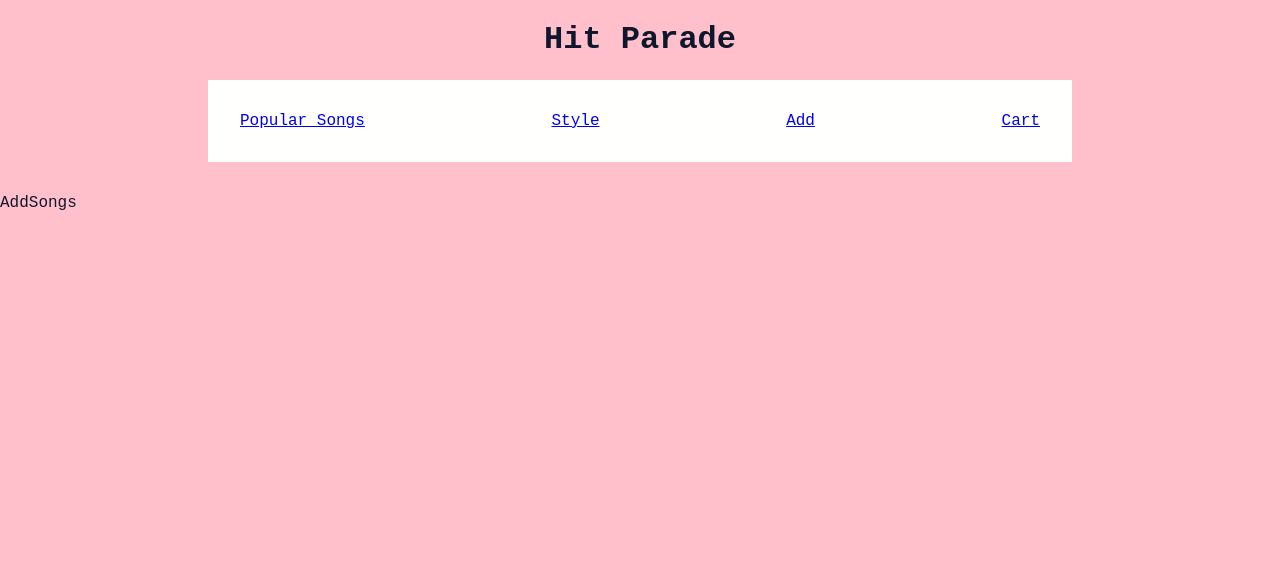
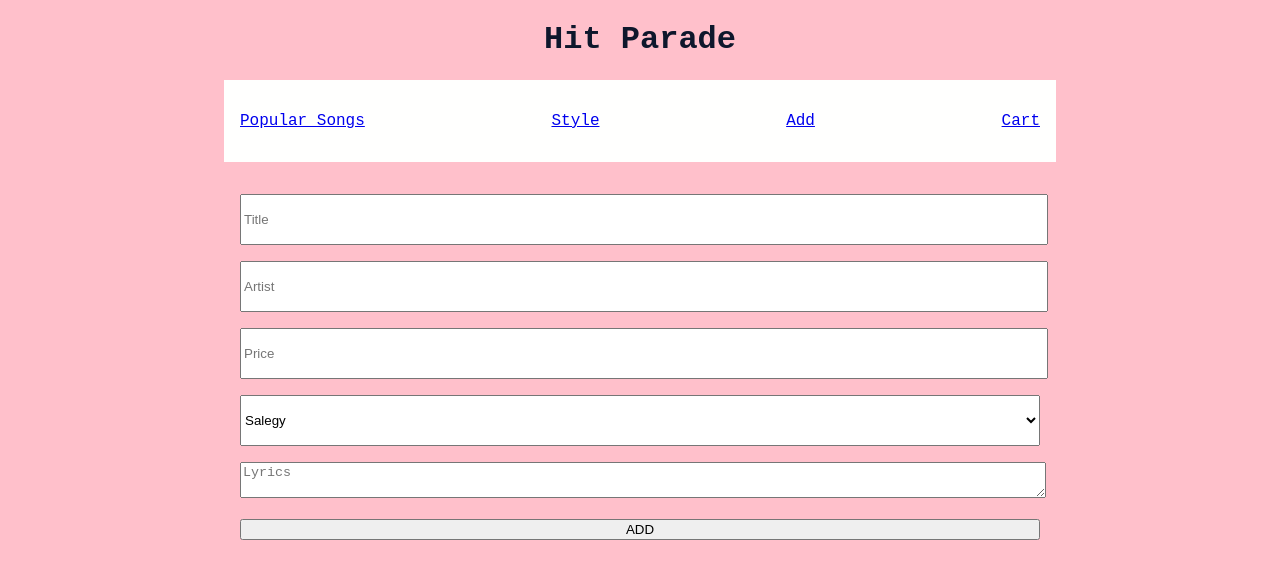
Before and after one commit to tsipoy/hit-parade-react, a React app: page /add in a window 1280 px wide. Shown: the top 578 px of the page. Built offline with nearby package versions, Linux system fonts and the light colour scheme.

Commit message:
Added files

```diff
--- a/AddSongs.js
+++ b/AddSongs.js
@@ -1,8 +1,31 @@
 import React from 'react';
 
 function AddSongs() {
-    return(
-        <p>AddSongs</p>
+    return (
+        <form>
+            <label>
+                <input placeholder="Title" />
+            </label>
+            <label>
+                <input placeholder="Artist" />
+            </label>
+            <label>
+                <input placeholder="Price" />
+            </label>
+            <label>
+                <select placeholder="Style">
+                    <option value="salegy">Salegy</option>
+                    <option value="rock">Rock</option>
+                    <option value="folk">Folk</option>
+                    <option value="country">Country</option>
+                    <option value="slow">Slow</option>
+                </select>
+            </label>
+            <label>
+                <textarea placeholder="Lyrics"></textarea>
+            </label>
+            <button>ADD</button>
+        </form>
     )
 }
 export default AddSongs
--- a/App.js
+++ b/App.js
@@ -23,7 +23,11 @@ function App() {
             <div>
                 <Switch>
                     <Route exact path="/">
-                        {songs.map((song) => (
+                        {songs.sort((itemA, itemB) => {
+                            const voteA = itemA.upvotes - itemA.downvotes;
+                            const voteB = itemB.upvotes - itemB.downvotes;
+                            return voteB - voteA;
+                        }).map((song) => (
                             <PopularSongs key={song.id} song={song} />
                         ))}
                     </Route>
--- a/PopularSongs.js
+++ b/PopularSongs.js
@@ -1,17 +1,18 @@
-import React, {useContext} from 'react';
-import {Context} from './Context'
+import React, { useContext } from 'react';
+import { Context } from './Context'
 
-function PopularSongs({song}) {
+function PopularSongs({ song }) {
     const { toggleFavorite } = useContext(Context);
 
     function isFavorited() {
-        if(song.isFavorite) {
-            return <i className="ri-heart-fill" onClick={() => toggleFavorite(song.id)}></i>
+        if (song.isFavorite) {
+            return <i className="ri-heart-fill fav" onClick={() => toggleFavorite(song.id)}></i>
         }
         return (
             <i className="ri-heart-line" onClick={() => toggleFavorite(song.id)}></i>
         )
     }
+
 
 
     return (
--- a/Style.js
+++ b/Style.js
@@ -1,8 +1,17 @@
-import React from 'react';
+import React, { useContext } from 'react';
+import {Context} from "./Context"
 
 function Styles() {
+    const {songs} = useContext(Context);
+
     return(
-        <p>Styles</p>
+        <div className="style">
+            <button><i className="ri-headphone-fill"></i>Slow</button>
+            <button><i className="ri-headphone-fill"></i>Folk</button>
+            <button><i className="ri-headphone-fill"></i>Country</button>
+            <button><i className="ri-headphone-fill"></i>Rock</button>
+            <button><i className="ri-headphone-fill"></i>Salegy</button>
+        </div>
     )
 }
 export default Styles
--- a/index.css
+++ b/index.css
@@ -22,6 +22,8 @@ h1 {
     margin: auto;
     max-width: 800px;
     padding: 32px;
+    padding-inline-start: 16px;
+    padding-inline-end: 16px;
     background-color: #fffffe;
     margin-block-end: 32px;
 }
@@ -40,3 +42,44 @@ h1 {
 .wrapper:nth-child(2n) {
     background-color: #d9d4e7;
 }
+
+.fav {
+    color: #a786df;
+}
+
+.style {
+    display: flex;
+    flex-direction: column;
+    justify-content: end;
+    margin: auto;
+    max-width: 800px;
+}
+
+.style button {
+    font-size: 24px;
+    background-color: transparent;
+    padding-block-end: 16px;
+    border: none;
+    text-align: left;
+}
+
+form {
+    display: flex;
+    flex-direction: column;
+    margin: auto;
+    max-width: 800px;
+}
+
+label {
+    padding-block-end: 16px;
+}
+
+input, select {
+    padding-block-end: 16px;
+    padding-block-start: 16px;
+    width: 100%;
+}
+
+textarea {
+    width: 100%;
+}
```
Also changed, not shown: 5 other files (tests, documents, lock files or other folders). Lines whose indentation alone changed are shown as unchanged.
